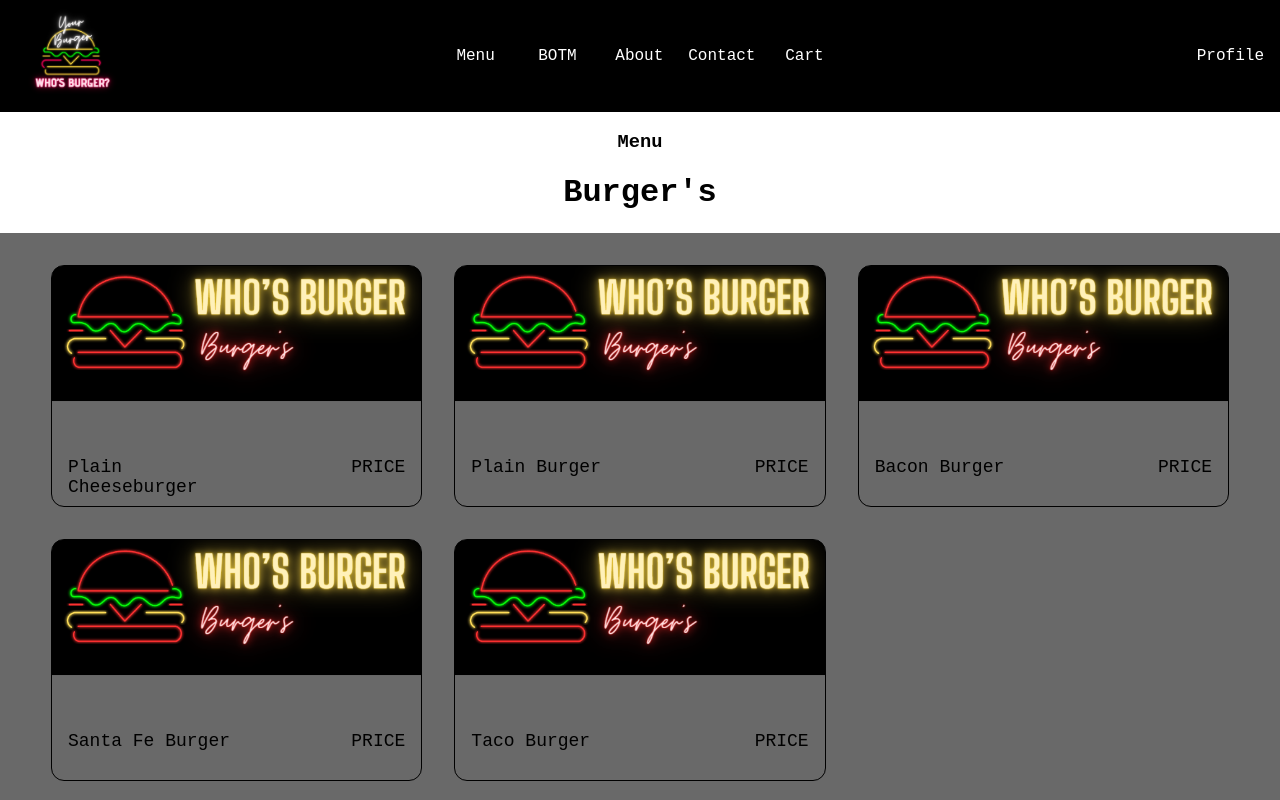
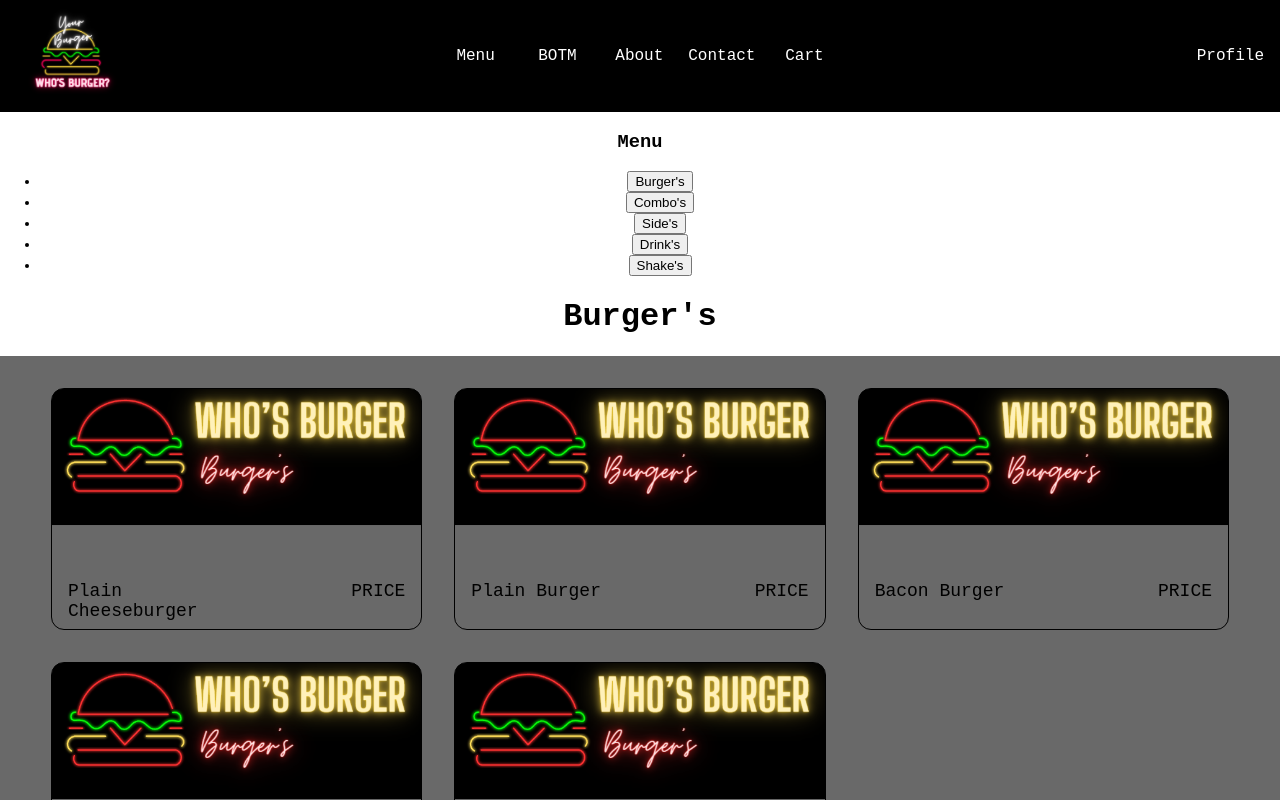
Before and after one commit to zullicm/whos-burger, a React (Create React App) app in the folder client/: page / in a window 1280 px wide. Shown: the top 800 px of the page. Built offline with nearby package versions, Linux system fonts and the light colour scheme; no server answers.

Commit message:
added scroll to event, still WIP

```diff
--- a/client/src/Components/MenuItem.jsx
+++ b/client/src/Components/MenuItem.jsx
@@ -1,9 +1,9 @@
 import React from "react";
 
-function MenuItem({name, picture}){
+function MenuItem({name, picture, scroll}){
 
   return(
-    <div className="menu-item">
+    <div ref={scroll} className="menu-item">
       <div className="menu-image">
         <img src={picture} />
       </div>
--- /dev/null
+++ b/client/src/Components/MenuOptionsBar.jsx
@@ -0,0 +1,57 @@
+import React from "react";
+
+function MenuOptionsBar({burgerRef, comboRef, sideRef , drinkRef, shakeRef}){
+
+
+  return(
+    <div>
+      <ul>
+        <li>
+          <button onClick={() => {
+            burgerRef.current?.scrollIntoView({
+              behavior: 'smooth'
+            })}}>
+              Burger's
+            </button>
+        </li>
+        <li>
+          <button onClick={() => {
+            comboRef.current?.scrollIntoView({
+              behavior: 'smooth'
+            })}}>
+              Combo's
+            </button>
+        </li>
+        <li>
+          <button onClick={() => {
+            sideRef.current?.scrollIntoView({
+              behavior: 'smooth'
+            })
+          }}>
+              Side's
+            </button>
+        </li>
+        <li>
+          <button onClick={() => {
+            drinkRef.current?.scrollIntoView({
+              behavior: 'smooth'
+            })}}>
+              Drink's
+            </button>
+        </li>
+        <li>
+          <button onClick={() => {
+            shakeRef.current?.scrollIntoView({
+              behavior: 'smooth'
+            })}}>
+              Shake's
+            </button>
+        </li>
+      </ul>
+    </div>
+  )
+}
+
+export default MenuOptionsBar
+
+// buger - combo - side - drink - shake
--- a/client/src/Components/MenuSection.jsx
+++ b/client/src/Components/MenuSection.jsx
@@ -1,13 +1,13 @@
 import React from "react";
 import MenuItem from "./MenuItem";
 
-function MenuSection({title, foods, img}){
+function MenuSection({title, foods, img, scroll}){
 
   return(
     <>
       <h1>{title}</h1>
       <div className="menu-section-container">
-        {foods.map(food => <MenuItem key={food} name={food} picture={img} />)}
+        {foods.map(food => <MenuItem key={food} name={food} picture={img} scroll={scroll} />)}
       </div>
     </>
   )
--- a/client/src/Pages/MenuPage.jsx
+++ b/client/src/Pages/MenuPage.jsx
@@ -1,4 +1,4 @@
-import React from "react";
+import React, {useRef} from "react";
 import BurgerImage from '../Assets/Burger black.png'
 import ComboImage from '../Assets/Combos black.png'
 import ShakeImage from '../Assets/Shakes black.png'
@@ -6,8 +6,15 @@ import SideImage from "../Assets/Sides black.png"
 import DrinkImage from "../Assets/Drinks black.png"
 import Modal from "../Modals/Modal";
 import MenuSection from "../Components/MenuSection";
+import MenuOptionsBar from "../Components/MenuOptionsBar";
 
 function MenuPage(){
+  const burgerRef = useRef()
+  const comboRef = useRef()
+  const sideRef = useRef()
+  const drinkRef = useRef()
+  const shakeRef = useRef()
+
   const burgers = ["Plain Cheeseburger", "Plain Burger", "Bacon Burger", "Santa Fe Burger", "Taco Burger"]
   const combos = ["Burger w/ Drink & Side", "Burger w/ Shake & Side", "Burger & Side", "Burger & Drink", "Burger & Shake", ]
   const sides = ["French Fries","Onion Rings", "Fried Pickles", "Corn Fritters", "Fried Mac & Cheese Bites"]
@@ -17,11 +24,18 @@ function MenuPage(){
   return(
     <div className="menu">
       <h3>Menu</h3>
-      <MenuSection title="Burger's" foods={burgers} img={BurgerImage} />
-      <MenuSection title="Combo's" foods={combos} img={ComboImage} />
-      <MenuSection title="Side's" foods={sides} img={SideImage} />
-      <MenuSection title="Drink's" foods={drinks} img={DrinkImage} />
-      <MenuSection title="Shake's" foods={shakes} img={ShakeImage} />
+      <MenuOptionsBar
+      burgerRef={burgerRef}
+      comboRef={comboRef}
+      sideRef={sideRef}
+      drinkRef={drinkRef}
+      shakeRef={shakeRef}
+      />
+      <MenuSection title="Burger's" foods={burgers} img={BurgerImage} scroll={burgerRef} />
+      <MenuSection title="Combo's" foods={combos} img={ComboImage} scroll={comboRef} />
+      <MenuSection title="Side's" foods={sides} img={SideImage} scroll={sideRef} />
+      <MenuSection title="Drink's" foods={drinks} img={DrinkImage} scroll={drinkRef} />
+      <MenuSection title="Shake's" foods={shakes} img={ShakeImage} scroll={shakeRef} />
       {/* <Modal /> */}
     </div>
   )
```
